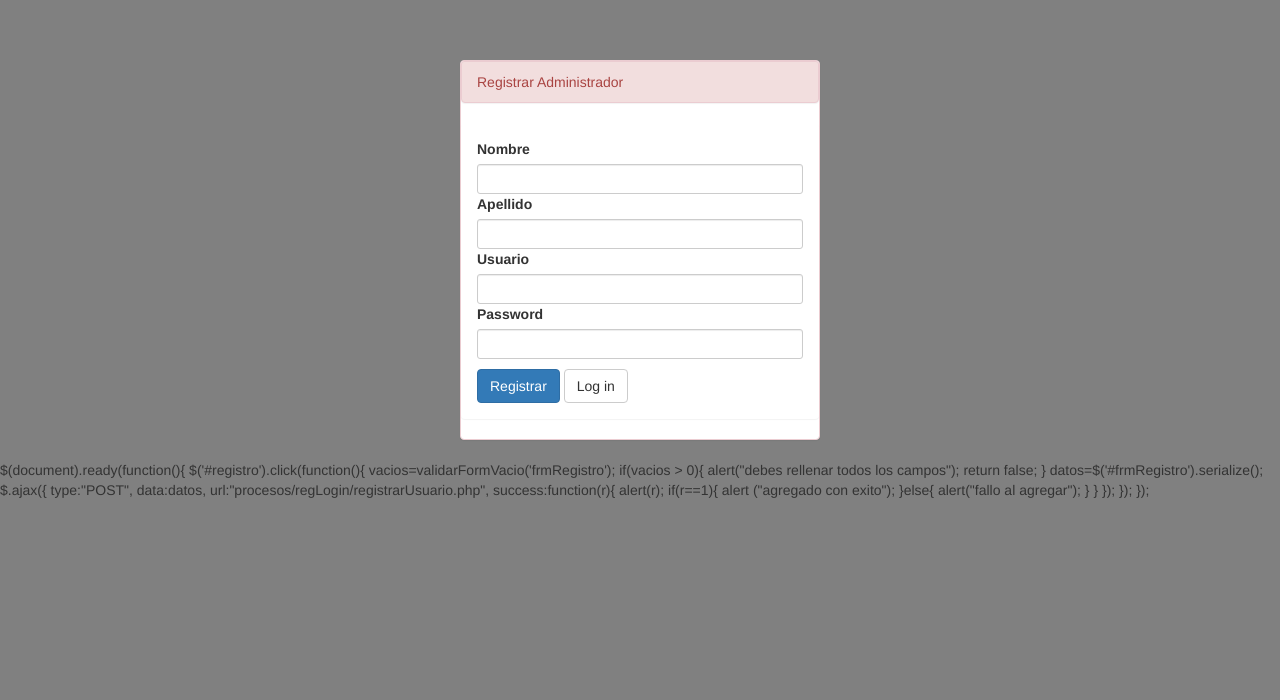
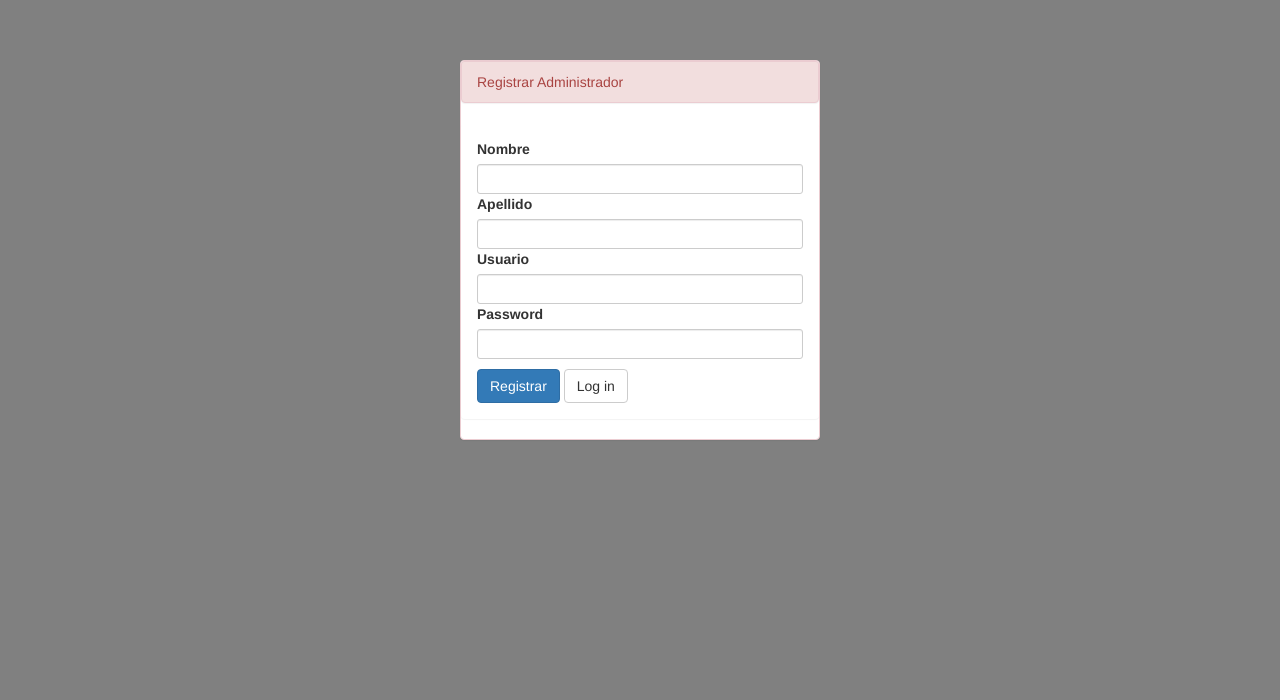
Before and after one commit to lupeshll/Proyecto-tienda-oline, a PHP site: page /registro.php in a window 1280 px wide. Shown: the top 700 px of the page. Run offline with PHP 8.4, Linux system fonts and the light colour scheme.

Commit message:
correcion del los type y otros

```diff
--- a/registro.php
+++ b/registro.php
@@ -23,7 +23,7 @@
                             <label>Nombre</label>
                             <input type="text" class="form-control input-sm" name="nombre" id="nombre">
                             <label>Apellido</label>
-                            <input type="text" class="form-control input-sm" name="apellido" id="nombre">
+                            <input type="text" class="form-control input-sm" name="apellido" id="apellido">
                             <label>Usuario</label>
                             <input type="text" class="form-control input-sm" name="usuario" id="usuario">
                             <label>Password</label>
@@ -43,28 +43,28 @@
     </div>
 </body>
 </html>
-
+<script type="text/javascript">
 	$(document).ready(function(){
 		$('#registro').click(function(){
 
 			vacios=validarFormVacio('frmRegistro');
 
 			if(vacios > 0){
-                alert("debes rellenar todos los campos");
+                alert("Debes rellenar todos los campos");
 				return false;
 			}
 
 			datos=$('#frmRegistro').serialize();
 			$.ajax({
-				type:"POST",
+				type:'post',
 				data:datos,
 				url:"procesos/regLogin/registrarUsuario.php",
 				success:function(r){
                     alert(r);
 					if(r==1){
-                        alert ("agregado con exito");
+                        alert ("Registro exitoso");
                     }else{
-                        alert("fallo al agregar");
+                        alert("Fallo al agregar registro");
                     }
 
 				}
```
